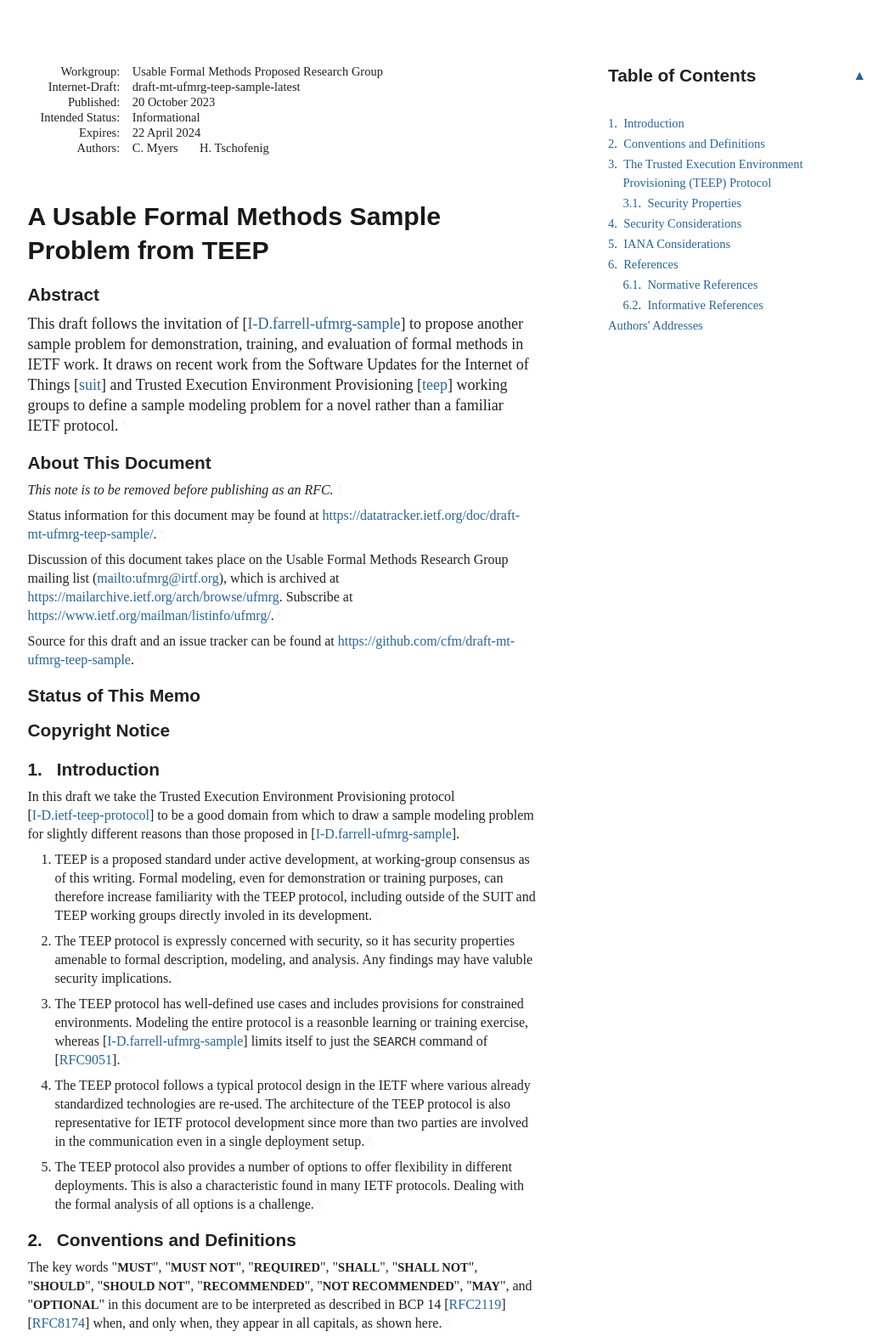
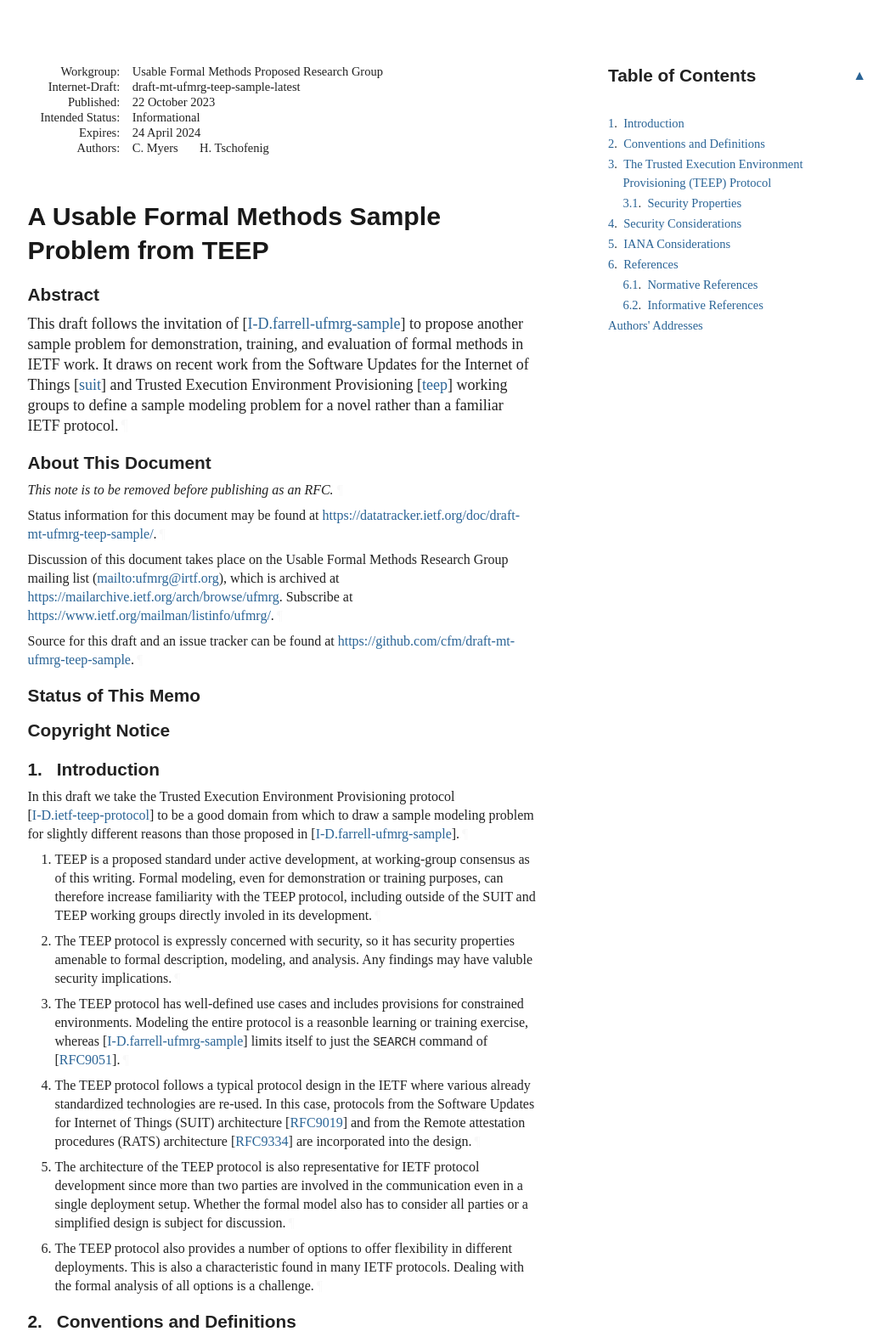
Before and after one commit to cfm/draft-mt-ufmrg-teep-sample, a plain HTML site: page hannestschofenig-patch-1/draft-mt-ufmrg-teep-sample.html in a window 1280 px wide. Shown: the top 1574 px of the page at 85% size, without its empty margins (92-1140 px from the left). Drawn offline with Linux system fonts and the light colour scheme; a web font is replaced by a local one.

Commit message:
Script updating gh-pages from ed98435. [ci skip]

```diff
--- a/hannestschofenig-patch-1/draft-mt-ufmrg-teep-sample.html
+++ b/hannestschofenig-patch-1/draft-mt-ufmrg-teep-sample.html
@@ -1034,7 +1034,7 @@ svg :is([fill="white"], [fill^="#fff"]) {
 </tr></thead>
 <tfoot><tr>
 <td class="left">Myers &amp; Tschofenig</td>
-<td class="center">Expires 22 April 2024</td>
+<td class="center">Expires 24 April 2024</td>
 <td class="right">[Page]</td>
 </tr></tfoot>
 </table>
@@ -1047,12 +1047,12 @@ svg :is([fill="white"], [fill^="#fff"]) {
 <dd class="internet-draft">draft-mt-ufmrg-teep-sample-latest</dd>
 <dt class="label-published">Published:</dt>
 <dd class="published">
-<time datetime="2023-10-20" class="published">20 October 2023</time>
+<time datetime="2023-10-22" class="published">22 October 2023</time>
     </dd>
 <dt class="label-intended-status">Intended Status:</dt>
 <dd class="intended-status">Informational</dd>
 <dt class="label-expires">Expires:</dt>
-<dd class="expires"><time datetime="2024-04-22">22 April 2024</time></dd>
+<dd class="expires"><time datetime="2024-04-24">24 April 2024</time></dd>
 <dt class="label-authors">Authors:</dt>
 <dd class="authors">
 <div class="author">
@@ -1108,7 +1108,7 @@ than a familiar IETF protocol.<a href="#section-abstract-1" class="pilcrow">¶</
         time. It is inappropriate to use Internet-Drafts as reference
         material or to cite them other than as "work in progress."<a href="#section-boilerplate.1-3" class="pilcrow">¶</a></p>
 <p id="section-boilerplate.1-4">
-        This Internet-Draft will expire on 22 April 2024.<a href="#section-boilerplate.1-4" class="pilcrow">¶</a></p>
+        This Internet-Draft will expire on 24 April 2024.<a href="#section-boilerplate.1-4" class="pilcrow">¶</a></p>
 </section>
 </div>
 <div id="copyright">
@@ -1202,16 +1202,23 @@ limits itself to just the <code>SEARCH</code> command of <span>[<a href="#RFC905
 </li>
         <li id="section-1-2.4">
           <p id="section-1-2.4.1">The TEEP protocol follows a typical protocol design in the IETF where
-various already standardized technologies are re-used. The architecture
-of the TEEP protocol is also representative for IETF protocol development
-since more than two parties are involved in the communication even in a
-single deployment setup.<a href="#section-1-2.4.1" class="pilcrow">¶</a></p>
+various already standardized technologies are re-used. In this case,
+protocols from the Software Updates for Internet of Things (SUIT)
+architecture <span>[<a href="#RFC9019" class="cite xref">RFC9019</a>]</span> and from the Remote attestation procedures (RATS)
+architecture <span>[<a href="#RFC9334" class="cite xref">RFC9334</a>]</span> are incorporated into the design.<a href="#section-1-2.4.1" class="pilcrow">¶</a></p>
 </li>
         <li id="section-1-2.5">
-          <p id="section-1-2.5.1">The TEEP protocol also provides a number of options to offer flexibility
+          <p id="section-1-2.5.1">The architecture of the TEEP protocol is also representative for IETF
+protocol development since more than two parties are involved in the
+communication even in a single deployment setup. Whether the formal
+model also has to consider all parties or a simplified design is subject
+for discussion.<a href="#section-1-2.5.1" class="pilcrow">¶</a></p>
+</li>
+        <li id="section-1-2.6">
+          <p id="section-1-2.6.1">The TEEP protocol also provides a number of options to offer flexibility
 in different deployments. This is also a characteristic found in many
 IETF protocols. Dealing with the formal analysis of all
-options is a challenge.<a href="#section-1-2.5.1" class="pilcrow">¶</a></p>
+options is a challenge.<a href="#section-1-2.6.1" class="pilcrow">¶</a></p>
 </li>
       </ol>
 </section>
@@ -1438,8 +1445,16 @@ for the TEEP protocol.<a href="#section-4-1" class="pilcrow">¶</a></p>
 <span class="refAuthor">Bradner, S.</span>, <span class="refTitle">"Key words for use in RFCs to Indicate Requirement Levels"</span>, <span class="seriesInfo">BCP 14</span>, <span class="seriesInfo">RFC 2119</span>, <span class="seriesInfo">DOI 10.17487/RFC2119</span>, <time datetime="1997-03" class="refDate">March 1997</time>, <span>&lt;<a href="https://www.rfc-editor.org/rfc/rfc2119">https://www.rfc-editor.org/rfc/rfc2119</a>&gt;</span>. </dd>
 <dd class="break"></dd>
 <dt id="RFC8174">[RFC8174]</dt>
+        <dd>
+<span class="refAuthor">Leiba, B.</span>, <span class="refTitle">"Ambiguity of Uppercase vs Lowercase in RFC 2119 Key Words"</span>, <span class="seriesInfo">BCP 14</span>, <span class="seriesInfo">RFC 8174</span>, <span class="seriesInfo">DOI 10.17487/RFC8174</span>, <time datetime="2017-05" class="refDate">May 2017</time>, <span>&lt;<a href="https://www.rfc-editor.org/rfc/rfc8174">https://www.rfc-editor.org/rfc/rfc8174</a>&gt;</span>. </dd>
+<dd class="break"></dd>
+<dt id="RFC9019">[RFC9019]</dt>
+        <dd>
+<span class="refAuthor">Moran, B.</span>, <span class="refAuthor">Tschofenig, H.</span>, <span class="refAuthor">Brown, D.</span>, and <span class="refAuthor">M. Meriac</span>, <span class="refTitle">"A Firmware Update Architecture for Internet of Things"</span>, <span class="seriesInfo">RFC 9019</span>, <span class="seriesInfo">DOI 10.17487/RFC9019</span>, <time datetime="2021-04" class="refDate">April 2021</time>, <span>&lt;<a href="https://www.rfc-editor.org/rfc/rfc9019">https://www.rfc-editor.org/rfc/rfc9019</a>&gt;</span>. </dd>
+<dd class="break"></dd>
+<dt id="RFC9334">[RFC9334]</dt>
       <dd>
-<span class="refAuthor">Leiba, B.</span>, <span class="refTitle">"Ambiguity of Uppercase vs Lowercase in RFC 2119 Key Words"</span>, <span class="seriesInfo">BCP 14</span>, <span class="seriesInfo">RFC 8174</span>, <span class="seriesInfo">DOI 10.17487/RFC8174</span>, <time datetime="2017-05" class="refDate">May 2017</time>, <span>&lt;<a href="https://www.rfc-editor.org/rfc/rfc8174">https://www.rfc-editor.org/rfc/rfc8174</a>&gt;</span>. </dd>
+<span class="refAuthor">Birkholz, H.</span>, <span class="refAuthor">Thaler, D.</span>, <span class="refAuthor">Richardson, M.</span>, <span class="refAuthor">Smith, N.</span>, and <span class="refAuthor">W. Pan</span>, <span class="refTitle">"Remote ATtestation procedureS (RATS) Architecture"</span>, <span class="seriesInfo">RFC 9334</span>, <span class="seriesInfo">DOI 10.17487/RFC9334</span>, <time datetime="2023-01" class="refDate">January 2023</time>, <span>&lt;<a href="https://www.rfc-editor.org/rfc/rfc9334">https://www.rfc-editor.org/rfc/rfc9334</a>&gt;</span>. </dd>
 <dd class="break"></dd>
 </dl>
 </section>
```
Also changed, not shown: hannestschofenig-patch-1/draft-mt-ufmrg-teep-sample.txt.
